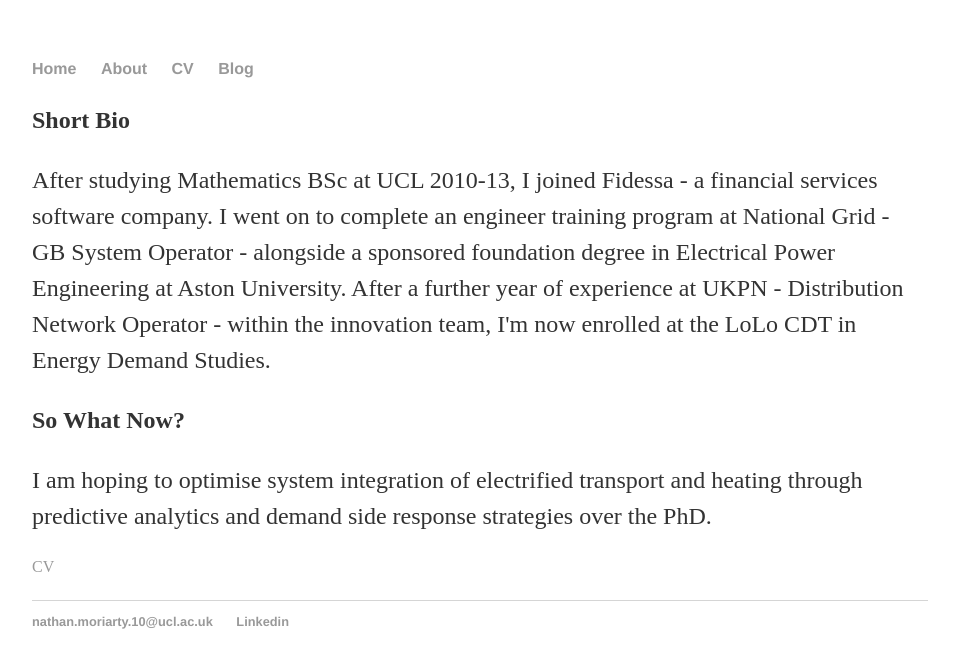
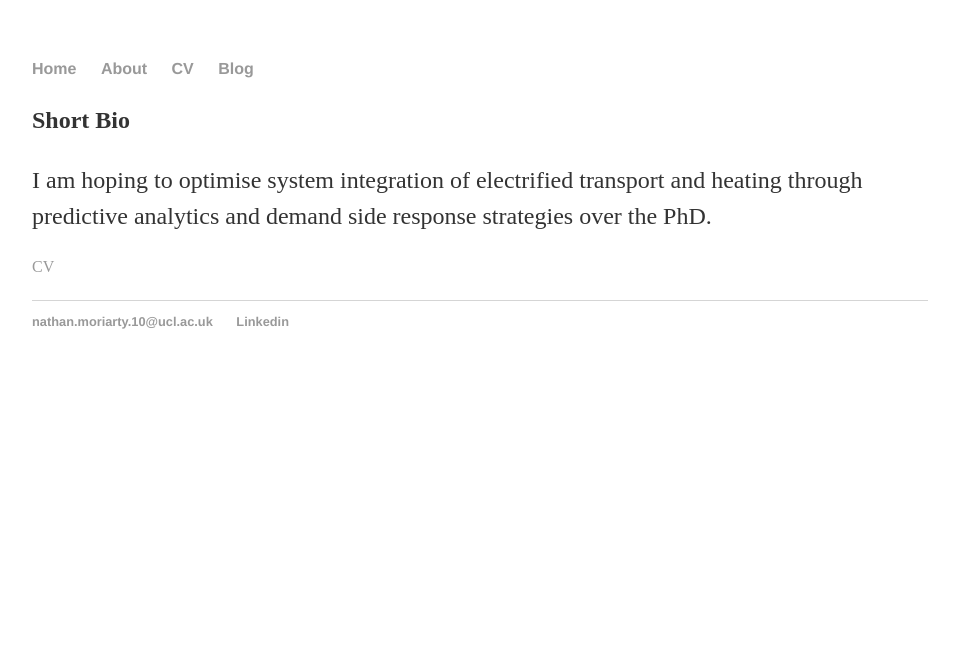
Before and after one commit to nathanmoriarty/nathanmoriarty.github.io, a Jekyll site: the page built from about/index.html, in a window 1280 px wide. Shown: the top 668 px of the page, without its empty margins (160-1119 px from the left). Built offline with Jekyll 4.4.1, drawn with Linux system fonts in a browser that asks for light colours.

Commit message:
Update index.html

```diff
--- a/about/index.html
+++ b/about/index.html
@@ -8,10 +8,10 @@
 <div class="blurb">
 	<body>
 	<p><b>Short Bio</b></p>
-  <p>After studying Mathematics BSc at UCL 2010-13, I joined Fidessa - a financial services software company. I went on to complete an engineer training program at National Grid - GB System Operator - alongside a sponsored foundation degree in Electrical Power Engineering at Aston University. After a further year of experience at UKPN - Distribution Network Operator - within the innovation team, I'm now enrolled at the LoLo CDT in Energy Demand Studies.</p>
+  <p style="font-size:30px>After studying Mathematics BSc at UCL 2010-13, I joined Fidessa - a financial services software company. I went on to complete an engineer training program at National Grid - GB System Operator - alongside a sponsored foundation degree in Electrical Power Engineering at Aston University. After a further year of experience at UKPN - Distribution Network Operator - within the innovation team, I'm now enrolled at the LoLo CDT in Energy Demand Studies.</p>
 
   <p><b>So What Now?</b></p>
-  <p>I am hoping to optimise system integration of electrified transport and heating through predictive analytics and demand side response strategies over the PhD.</p>
+  <p style="font-size:40px>I am hoping to optimise system integration of electrified transport and heating through predictive analytics and demand side response strategies over the PhD.</p>
 
   <a href="/cv">CV</a>
   <p> </p>
```
